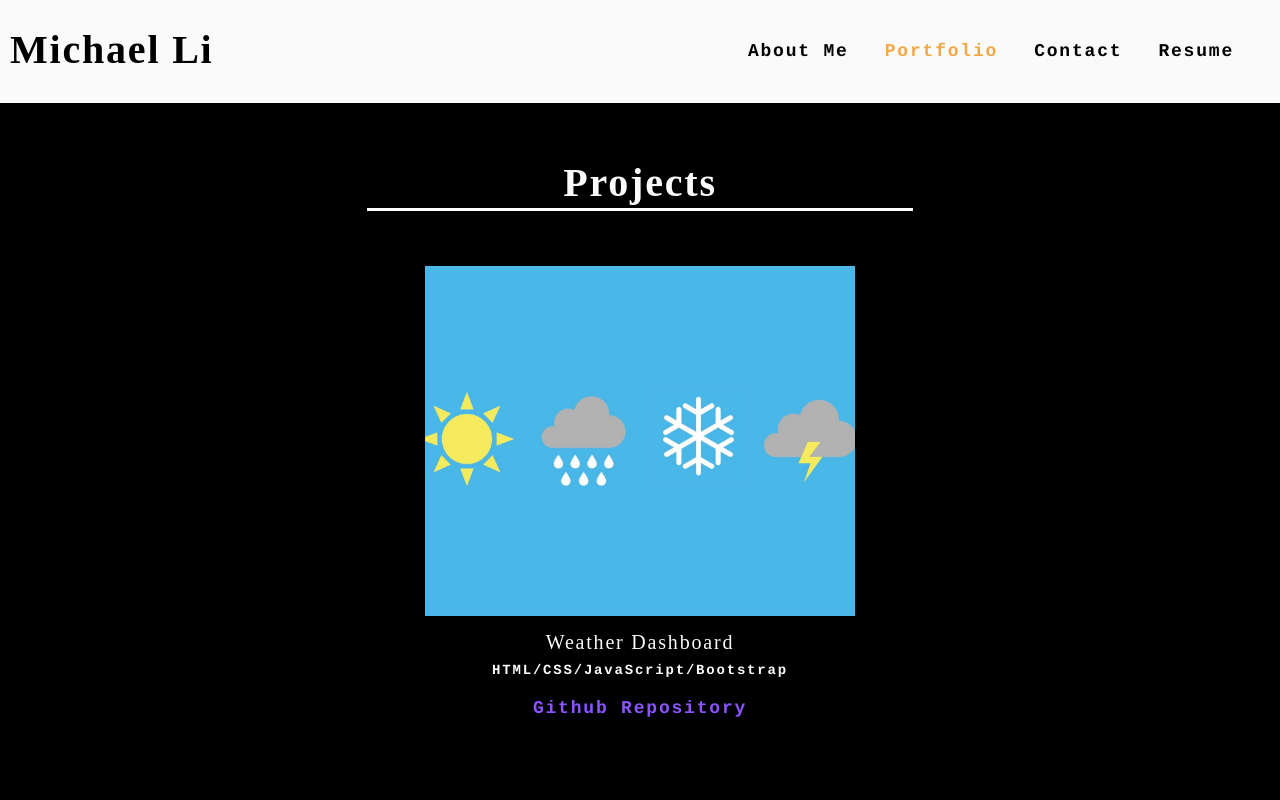
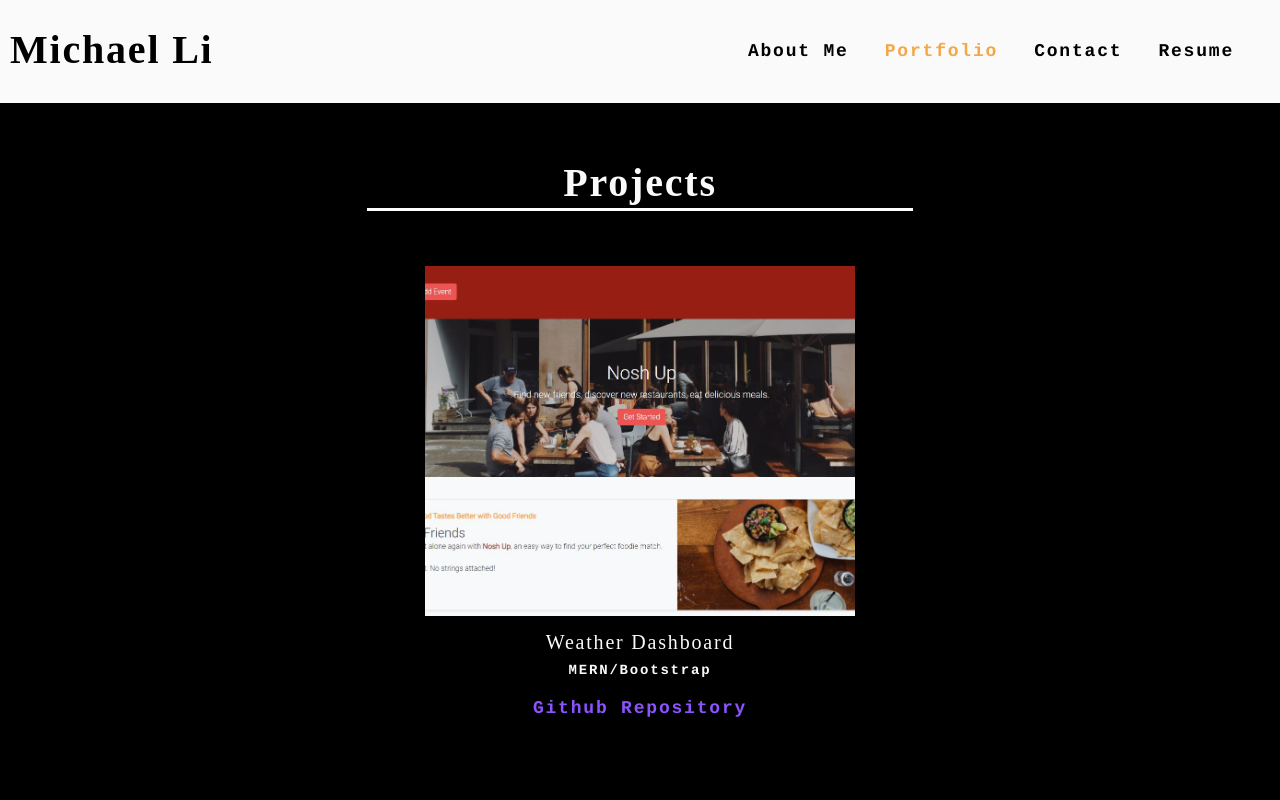
Before and after one commit to limichael97/React-Portfolio, a React (Create React App) app: page / in a window 1280 px wide. Both pictures are taken after a click on the item "Portfolio". Shown: the top 800 px of the page. Built offline with nearby package versions, Linux system fonts and the light colour scheme.

Commit message:
Added final project to portfolio

```diff
--- a/src/components/Portfolio/index.js
+++ b/src/components/Portfolio/index.js
@@ -5,6 +5,7 @@ import passwordImage from "../../assets/images/password.jpg"
 import taskImage from "../../assets/images/task.png"
 import stockImage from "../../assets/images/investing.png"
 import blogImage from "../../assets/images/techblog.JPG"
+import noshImage from "../../assets/images/nosh.jpg"
 
 
 function Portfolio () {
@@ -13,6 +14,16 @@ function Portfolio () {
             <h2 className="section-title"> Projects</h2>
 
             <article className ="project-work">
+                <div className= "work-box">
+                    <a href ="http://nosh-up.herokuapp.com/">
+                        <img src={noshImage} alt="nosh" className = "image" />
+                    </a>
+                    <div className = "img-txt">
+                        <h3>Weather Dashboard</h3>
+                        <p>MERN/Bootstrap</p>
+                        <a href='https://github.com/limichael97/Nosh-Up'> Github Repository</a>
+                    </div>
+                </div>
                 <div className= "work-box">
                     <a href ="https://limichael97.github.io/Weather-Dashboard/">
                         <img src={weatherImage} alt="weather" className = "image" />
```
Also changed, not shown: src/assets/images/nosh.jpg (added).
